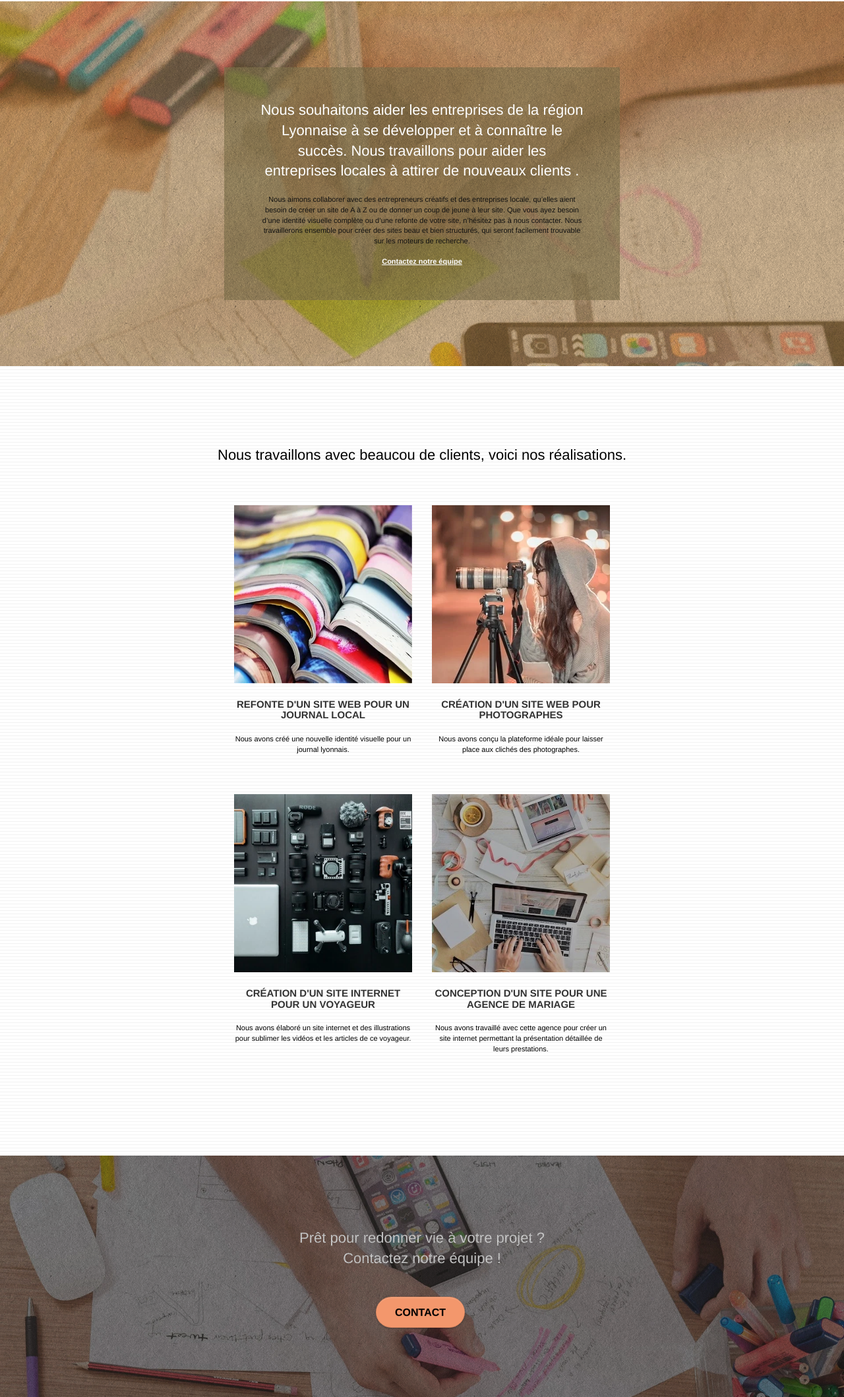
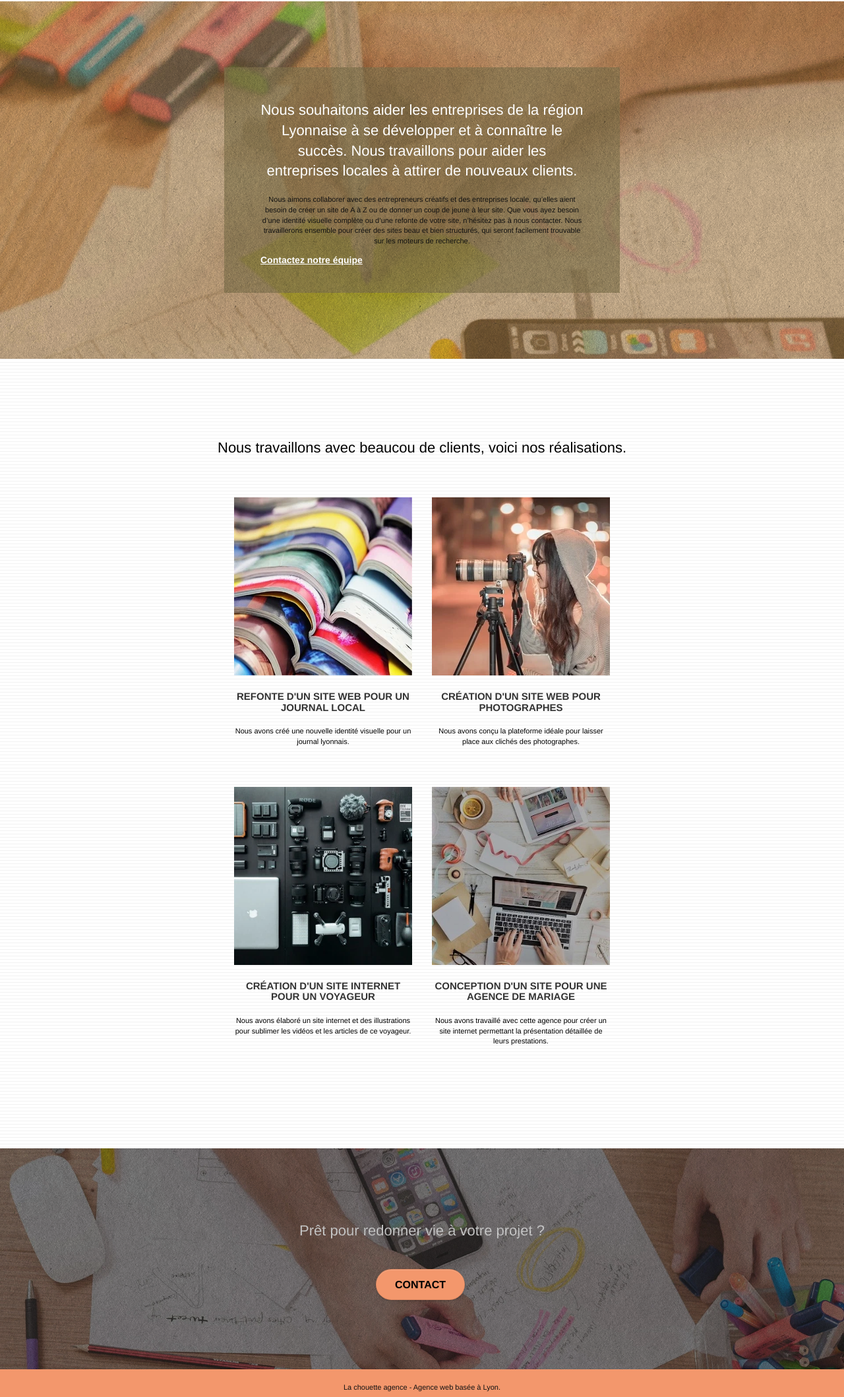
Before and after one commit to VincentPRV/VincentPREVOT_4_18092020, a plain HTML site: page index.html in a window 1280 px wide. Shown: the part 1076-3194 px from the top of the page at 66% size. Drawn offline with Linux system fonts and the light colour scheme.

Commit message:
suppression de certaines balise <br> et <li> inutile

```diff
--- a/index.html
+++ b/index.html
@@ -45,8 +45,6 @@
 				<ul class="site-navigation nav navbar-nav">
 					<li>
 						<a href="index.html">Accueil</a>
-					</li>
-					<li>
 					</li>
 					<li>
 						<a href="page2.html">page2 &gt;</a>
@@ -104,7 +102,7 @@
 					&nbsp;Stratégie
 				</h3>
 				<p class="text-center ">
-					Plutôt que de suggérer des designs à la mode, nous travaillerons avec vous pour comprendre vos objectifs commerciaux afin de vous proposer le meilleur design possible.<br>
+					Plutôt que de suggérer des designs à la mode, nous travaillerons avec vous pour comprendre vos objectifs commerciaux afin de vous proposer le meilleur design possible.
 				</p>
 			</div>
 			<div class="col-sm-4">
@@ -134,11 +132,12 @@
 		<div class="row tight-width-whitespace black-background">
 			<div class="col-sm-12">
 				<h2 class="mg-md text-center tc-white">
-					Nous souhaitons aider les entreprises de la région Lyonnaise à se développer et à connaître le succès. Nous travaillons pour aider les entreprises locales à attirer de nouveaux clients .<br>
+					Nous souhaitons aider les entreprises de la région Lyonnaise à se développer et à connaître le succès. Nous travaillons pour aider les entreprises locales à attirer de nouveaux clients.
 				</h2>
 				<p class="text-center white">
-					Nous aimons collaborer avec des entrepreneurs créatifs et des entreprises locale, qu’elles aient besoin de créer un site de A à Z ou de donner un coup de jeune à leur site. Que vous ayez besoin d’une identité visuelle complète ou d’une refonte de votre site, n’hésitez pas à nous contacter. Nous travaillerons ensemble pour créer des sites beau et bien structurés, qui seront facilement trouvable sur les moteurs de recherche. <br><br><a class="ltc-white bold-link" href="page2.html">Contactez notre équipe</a><br>
+					Nous aimons collaborer avec des entrepreneurs créatifs et des entreprises locale, qu’elles aient besoin de créer un site de A à Z ou de donner un coup de jeune à leur site. Que vous ayez besoin d’une identité visuelle complète ou d’une refonte de votre site, n’hésitez pas à nous contacter. Nous travaillerons ensemble pour créer des sites beau et bien structurés, qui seront facilement trouvable sur les moteurs de recherche.
 				</p>
+				<a class="ltc-white bold-link" href="page2.html">Contactez notre équipe</a>
 			</div>
 		</div>
 	</div>
@@ -202,7 +201,7 @@
 	<div class="container bloc-lg">
 		<div class="row">
 			<h2 class="mg-md text-center tc-white">
-				Prêt pour redonner vie à votre projet ?<br>Contactez notre équipe !
+				Prêt pour redonner vie à votre projet ?
 			</h2>
 			<div class="col-sm-12 text-center">
 				<a href="page2.html" class="btn btn-atomic-tangerine btn-clean btn-rd btn-lg cta-hero">Contact</a>
@@ -218,7 +217,7 @@
 		<div class="row">
 			<div class="col-sm-12">
 				<p class="text-center white">
-					La chouette agence - Agence web basée à Lyon.<br>
+					La chouette agence - Agence web basée à Lyon.
 				</p>
 				<div class="row row-no-gutters social">
 					<div class="col-sm-3">
```
